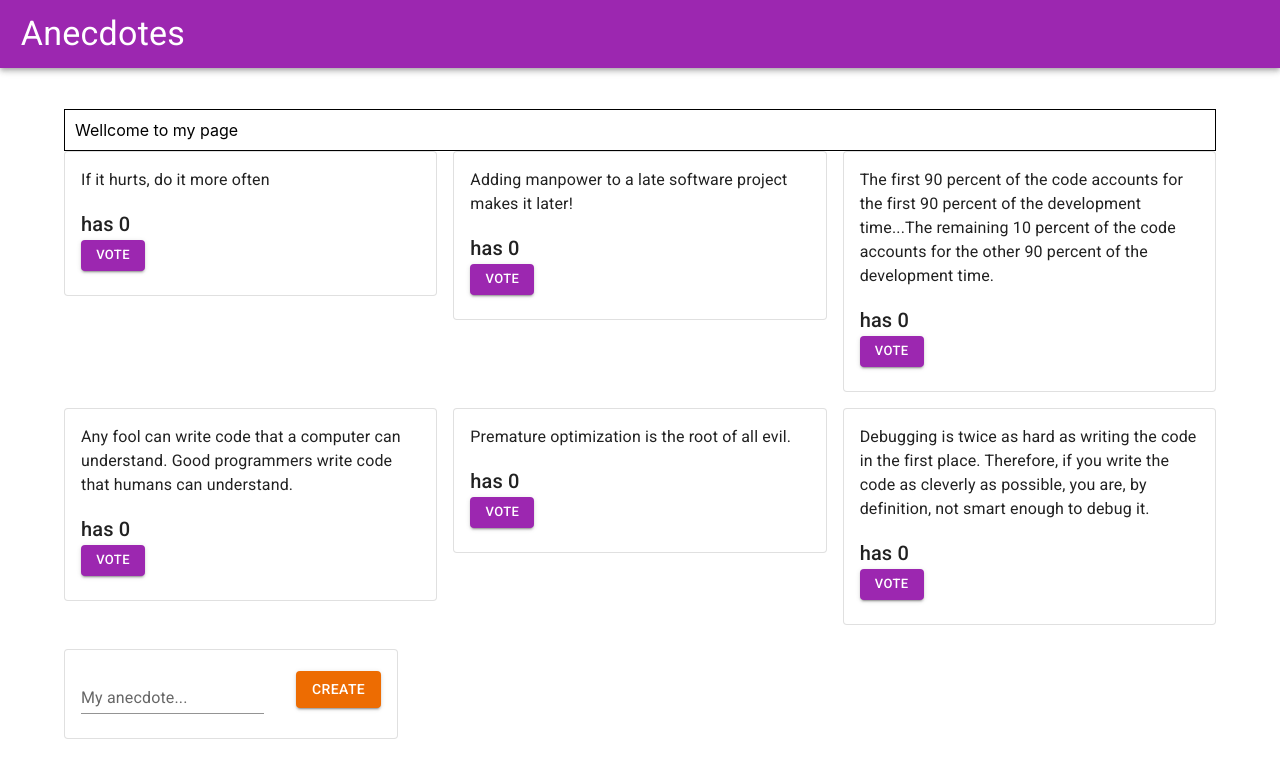
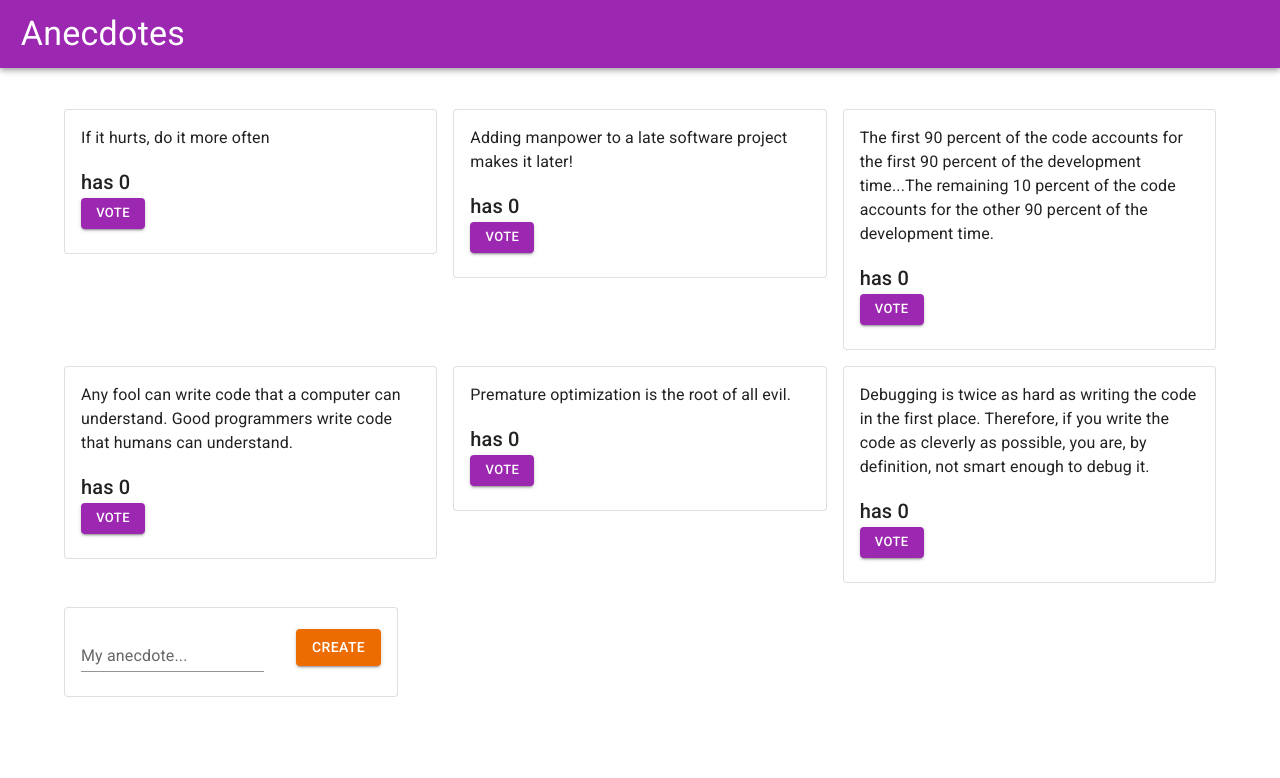
Before and after one commit to DarioMelia/Part6-FSO, a React (Create React App) app in the folder anecdotes-redux/: page / in a window 1280 px wide. Shown: the top 778 px of the page. Built offline with nearby package versions, Linux system fonts and the light colour scheme.

Commit message:
6.11 solved

```diff
--- a/anecdotes-redux/src/App.js
+++ b/anecdotes-redux/src/App.js
@@ -11,8 +11,8 @@ const App = () => {
   return (
     <div>
       <Header />
+      <Notification/>
       <Container maxWidth="lg" style={{padding:"0 auto", marginTop:"2.6rem"}}>
-      <Notification/>
         <Anecdotes />
         <NewAnecdote/>
       </Container>
--- a/anecdotes-redux/src/components/Anecdotes.js
+++ b/anecdotes-redux/src/components/Anecdotes.js
@@ -1,6 +1,7 @@
-import React from "react"
+import React, { useEffect, useRef } from "react"
 import { useSelector, useDispatch } from "react-redux"
 import { vote } from "../reducers/anecdoteReducer"
+import { showNot, hideNot } from "../reducers/notificationReducer"
 
 //MUI components
 import {Grid, Card, CardContent, Typography, Button} from "@mui/material"
@@ -10,8 +11,18 @@ const Anecdotes = () => {
   const anecdotesInOrder = [...anecdotes].sort((a,b) => b.votes - a.votes)
   const dispatch = useDispatch()
 
-  const toVote = id => {
+  const timerRef = useRef(null)
+
+  useEffect(() => {
+    return () => clearTimeout(timerRef.current);
+  }, [])
+
+  const toVote = (id,content) => {
     dispatch(vote(id))
+    clearTimeout(timerRef.current)
+    dispatch(showNot({msg:`You voted "${content.slice(0,40)}..."`,type:"info"}))
+    timerRef.current = setTimeout(()=>dispatch(hideNot()),5000)
+
   }
 
   return (
@@ -22,7 +33,7 @@ const Anecdotes = () => {
             <CardContent>
               <Typography paragraph>{anecdote.content}</Typography>
               <Typography variant="h6">has {anecdote.votes}</Typography>
-              <Button variant="contained" color="secondary" size="small" onClick={() => toVote(anecdote.id)}>vote</Button>
+              <Button variant="contained" color="secondary" size="small" onClick={() => toVote(anecdote.id,anecdote.content)}>vote</Button>
             </CardContent>
           </Card>
         </Grid>
--- a/anecdotes-redux/src/components/NewAnecdote.js
+++ b/anecdotes-redux/src/components/NewAnecdote.js
@@ -1,18 +1,27 @@
-import React from "react"
+import React, { useEffect, useRef} from "react"
 
 import { Card, CardContent, Button, TextField} from "@mui/material"
 import { useDispatch } from "react-redux"
 import { createNew } from "../reducers/anecdoteReducer"
-import { showNot } from "../reducers/notificationReducer"
+import { showNot, hideNot } from "../reducers/notificationReducer"
 
 
 const NewAnecdote = () => {
   const dispatch = useDispatch()
+
+  const timerRef = useRef(null)
+
+  useEffect(() => {
+    return () => clearTimeout(timerRef.current);
+  }, [])
   const createAnecdote = (e) =>{
     e.preventDefault()
     const content = e.target.content.value
     dispatch(createNew(content))
-    dispatch(showNot("New anecdote created"))
+    clearTimeout(timerRef.current)
+    dispatch(showNot({msg:"New anecdote created",type:"success"}))
+    timerRef.current = setTimeout(()=>dispatch(hideNot()),5000)
+
     e.target.content.value = ""
   }
 
--- a/anecdotes-redux/src/components/Notification.js
+++ b/anecdotes-redux/src/components/Notification.js
@@ -1,15 +1,19 @@
 import { useSelector} from "react-redux"
-
+import { Alert } from "@mui/material"
 
 const Notification = () => {
-  const notification = useSelector(state=>state.notification)
+  const {type,msg,isShown} = useSelector(state=>state.notification)
 
-  const style = {
-    border: "solid",
-    padding: 10,
-    borderWidth: 1,
+  const style ={
+    opacity:isShown===true?"1":"0",
+    marginBottom: "2rem",
+    transition:"opacity 250ms ease-in",
+    position:"fixed",
+    fontSize:"1.25rem",
+    boxShadow: "5px 5px 12px 0px rgba(0,0,0,0.62)"
   }
-  return <div style={style}>{notification.msg}</div>
+
+  return <div style={{display:"flex",justifyContent:"center"}}><Alert severity={type} style={style}>{msg}</Alert></div>
 }
 
 export default Notification
--- a/anecdotes-redux/src/reducers/notificationReducer.js
+++ b/anecdotes-redux/src/reducers/notificationReducer.js
@@ -2,7 +2,8 @@ import { createSlice } from "@reduxjs/toolkit"
 
 const initialState = {
     msg:"Wellcome to my page",
-    isErr:false
+    type:"info",
+    isShown:"false"
 }
 
 const notificationSlice = createSlice({
@@ -10,11 +11,14 @@ const notificationSlice = createSlice({
     initialState,
     reducers:{
         showNot(state,action){
-            const msg = action.payload
-            return {...state, msg:msg}
+            const {msg,type} = action.payload
+            return {msg,type,isShown:true}
+        },
+        hideNot(state,action){
+            return {...state, isShown:false}
         }
     }
 })
 
-export const {showNot} = notificationSlice.actions
+export const {showNot,hideNot} = notificationSlice.actions
 export default notificationSlice.reducer
```
